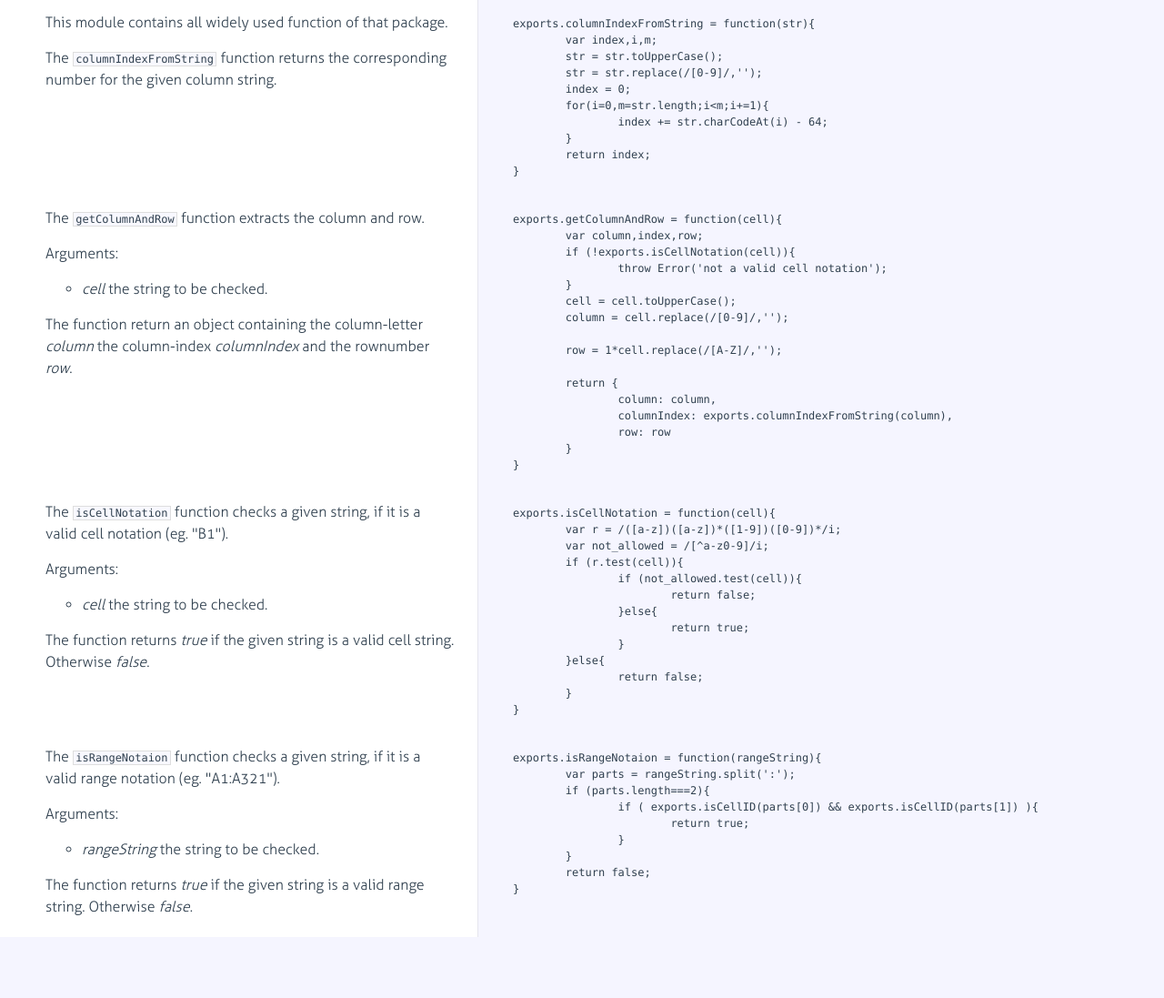
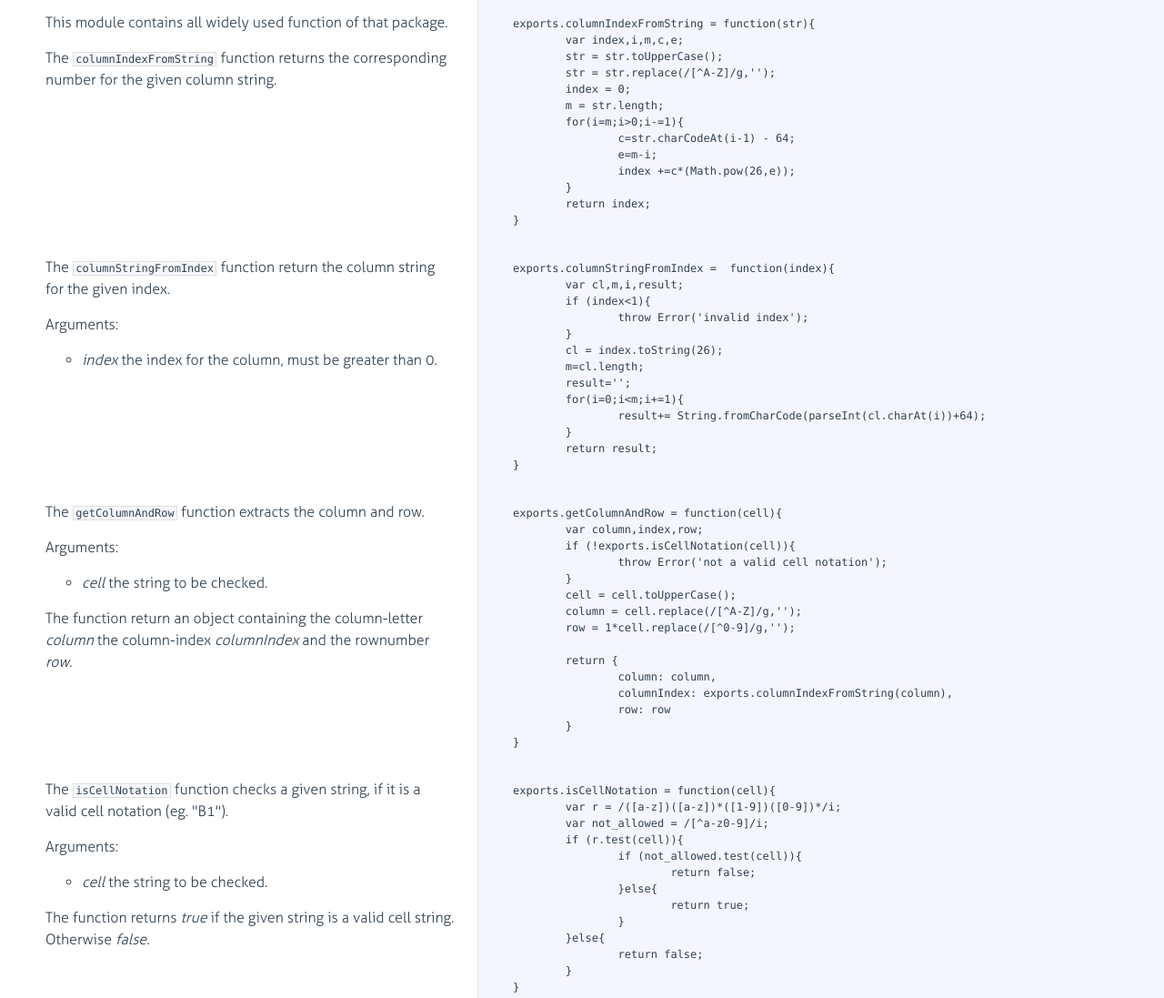
Before and after one commit to thomashoffmann1979/sheeter, a website: page docs/utils.html in a window 1280 px wide. Shown: the part 175-1272 px from the top of the page at 91% size. Before the commit the page ends 1205 px from the top, so only its background shows below. Drawn offline with Linux system fonts and the light colour scheme.

Commit message:
added columnStringFromIndex function

```diff
--- a/docs/utils.html
+++ b/docs/utils.html
@@ -46,12 +46,15 @@
             </div>
 
             <div class="content"><div class='highlight'><pre>exports.columnIndexFromString = <span class="hljs-function"><span class="hljs-keyword">function</span><span class="hljs-params">(str)</span>{</span>
-	<span class="hljs-keyword">var</span> index,i,m;
+	<span class="hljs-keyword">var</span> index,i,m,c,e;
 	str = str.toUpperCase();
-	str = str.replace(<span class="hljs-regexp">/[0-9]/</span>,<span class="hljs-string">''</span>);
+	str = str.replace(<span class="hljs-regexp">/[^A-Z]/g</span>,<span class="hljs-string">''</span>);
 	index = <span class="hljs-number">0</span>;
-	<span class="hljs-keyword">for</span>(i=<span class="hljs-number">0</span>,m=str.length;i&lt;m;i+=<span class="hljs-number">1</span>){
-		index += str.charCodeAt(i) - <span class="hljs-number">64</span>;
+	m = str.length;
+	<span class="hljs-keyword">for</span>(i=m;i&gt;<span class="hljs-number">0</span>;i-=<span class="hljs-number">1</span>){
+		c=str.charCodeAt(i-<span class="hljs-number">1</span>) - <span class="hljs-number">64</span>;
+		e=m-i;
+		index +=c*(<span class="hljs-built_in">Math</span>.pow(<span class="hljs-number">26</span>,e));
 	}
 	<span class="hljs-keyword">return</span> index;
 }</pre></div></div>
@@ -64,6 +67,37 @@
 
               <div class="pilwrap ">
                 <a class="pilcrow" href="#section-3">&#182;</a>
+              </div>
+              <p>The <code>columnStringFromIndex</code> function return the column string for the given index.</p>
+<p>Arguments:</p>
+<ul>
+<li><em>index</em> the index for the column, must be greater than 0.</li>
+</ul>
+
+            </div>
+
+            <div class="content"><div class='highlight'><pre>exports.columnStringFromIndex =  <span class="hljs-function"><span class="hljs-keyword">function</span><span class="hljs-params">(index)</span>{</span>
+	<span class="hljs-keyword">var</span> cl,m,i,result;
+	<span class="hljs-keyword">if</span> (index&lt;<span class="hljs-number">1</span>){
+		<span class="hljs-keyword">throw</span> <span class="hljs-built_in">Error</span>(<span class="hljs-string">'invalid index'</span>);
+	}
+	cl = index.toString(<span class="hljs-number">26</span>);
+	m=cl.length;
+	result=<span class="hljs-string">''</span>;
+	<span class="hljs-keyword">for</span>(i=<span class="hljs-number">0</span>;i&lt;m;i+=<span class="hljs-number">1</span>){
+		result+= <span class="hljs-built_in">String</span>.fromCharCode(<span class="hljs-built_in">parseInt</span>(cl.charAt(i))+<span class="hljs-number">64</span>);
+	}
+	<span class="hljs-keyword">return</span> result;
+}</pre></div></div>
+
+        </li>
+
+
+        <li id="section-4">
+            <div class="annotation">
+
+              <div class="pilwrap ">
+                <a class="pilcrow" href="#section-4">&#182;</a>
               </div>
               <p>The <code>getColumnAndRow</code> function extracts the column and row.</p>
 <p>Arguments:</p>
@@ -83,9 +117,8 @@ rownumber <em>row</em>.</p>
 		<span class="hljs-keyword">throw</span> <span class="hljs-built_in">Error</span>(<span class="hljs-string">'not a valid cell notation'</span>);
 	}
 	cell = cell.toUpperCase();
-	column = cell.replace(<span class="hljs-regexp">/[0-9]/</span>,<span class="hljs-string">''</span>);
-
-	row = <span class="hljs-number">1</span>*cell.replace(<span class="hljs-regexp">/[A-Z]/</span>,<span class="hljs-string">''</span>);
+	column = cell.replace(<span class="hljs-regexp">/[^A-Z]/g</span>,<span class="hljs-string">''</span>);
+	row = <span class="hljs-number">1</span>*cell.replace(<span class="hljs-regexp">/[^0-9]/g</span>,<span class="hljs-string">''</span>);
 
 	<span class="hljs-keyword">return</span> {
 		column: column,
@@ -97,11 +130,11 @@ rownumber <em>row</em>.</p>
         </li>
 
 
-        <li id="section-4">
+        <li id="section-5">
             <div class="annotation">
 
               <div class="pilwrap ">
-                <a class="pilcrow" href="#section-4">&#182;</a>
+                <a class="pilcrow" href="#section-5">&#182;</a>
               </div>
               <p>The <code>isCellNotation</code> function checks a given string,
 if it is a valid cell notation (eg. &quot;B1&quot;).</p>
@@ -131,11 +164,11 @@ cell string. Otherwise <em>false</em>.</p>
         </li>
 
 
-        <li id="section-5">
+        <li id="section-6">
             <div class="annotation">
 
               <div class="pilwrap ">
-                <a class="pilcrow" href="#section-5">&#182;</a>
+                <a class="pilcrow" href="#section-6">&#182;</a>
               </div>
               <p>The <code>isRangeNotaion</code> function checks a given string,
 if it is a valid range notation (eg. &quot;A1:A321&quot;).</p>
@@ -149,9 +182,16 @@ range string. Otherwise <em>false</em>.</p>
             </div>
 
             <div class="content"><div class='highlight'><pre>exports.isRangeNotaion = <span class="hljs-function"><span class="hljs-keyword">function</span><span class="hljs-params">(rangeString)</span>{</span>
-	<span class="hljs-keyword">var</span> parts = rangeString.split(<span class="hljs-string">':'</span>);
+	<span class="hljs-keyword">var</span> parts,cell1,cell2;
+
+	parts= rangeString.split(<span class="hljs-string">':'</span>);
 	<span class="hljs-keyword">if</span> (parts.length===<span class="hljs-number">2</span>){
-		<span class="hljs-keyword">if</span> ( exports.isCellID(parts[<span class="hljs-number">0</span>]) &amp;&amp; exports.isCellID(parts[<span class="hljs-number">1</span>]) ){
+		cell1=exports.getColumnAndRow(parts[<span class="hljs-number">0</span>]);
+		cell2=exports.getColumnAndRow(parts[<span class="hljs-number">1</span>]);
+		<span class="hljs-keyword">if</span> ( (cell1.row===cell2.row) &amp;&amp; (cell1.column!==cell2.column) ||
+				(cell1.row!==cell2.row) &amp;&amp; (cell1.column===cell2.column) ||
+				(cell1.row===cell2.row) &amp;&amp; (cell1.column===cell2.column)
+			 ){
 			<span class="hljs-keyword">return</span> <span class="hljs-literal">true</span>;
 		}
 	}
```
Also changed, not shown: lib/utils/utils.js (+22 -3 lines), test/utils.js (+8 -1 lines).
